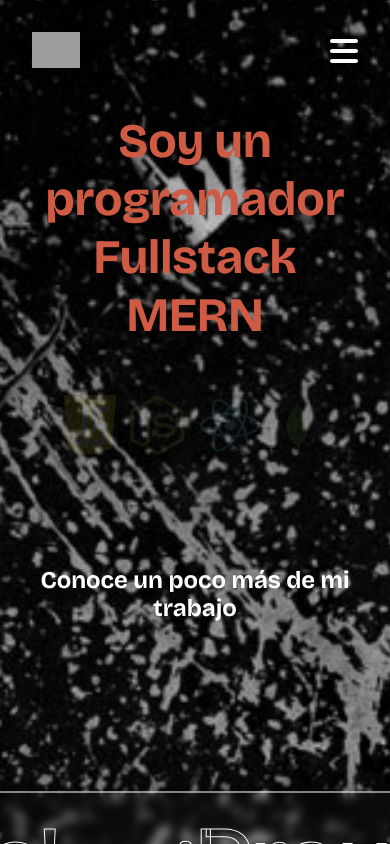
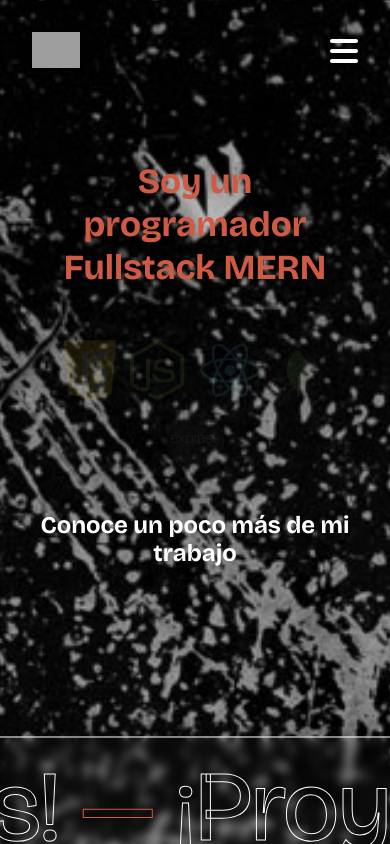
Before and after one commit to 219WD/jc-porfolio-pro, a React (Vite) app: page /work in a window 390 px wide. Shown: the top 844 px of the page. Built offline with nearby package versions, Linux system fonts and the light colour scheme; grey boxes are pictures that could not be loaded.

Commit message:
correccion xd

```diff
--- a/src/pages/Work.css
+++ b/src/pages/Work.css
@@ -77,13 +77,13 @@
 
 /* Media queries for mobile responsiveness */
 @media (max-width: 600px) {
-  .hero-title {
+  .hero-title2 {
     padding-top: 5rem;
     font-size: 2.2em;
     padding-bottom: 2rem;
   }
 
-  .hero-proyects h2 {
+  .hero-proyects2 h2 {
     font-size: 1.5em;
     margin-top: 20px;
   }
```
